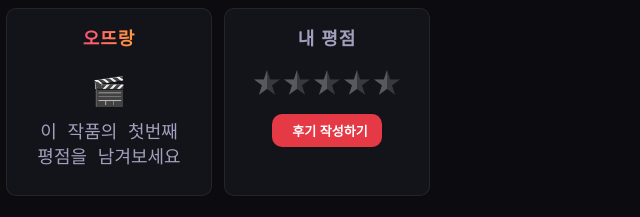
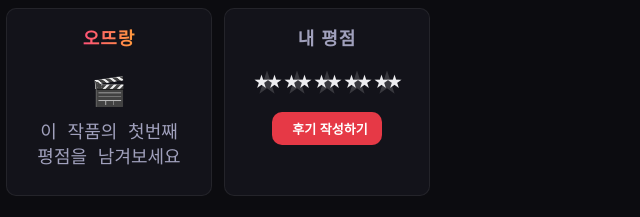
Before and after one commit to imil-maker/ottrank, a plain HTML site: page _title_detail.html in a window 1280 px wide. Shown: the part 521-738 px from the top of the page, 640-1280 px from the left. Drawn offline with nearby package versions, Linux system fonts and the light colour scheme; no server answers; some icons are missing.

Commit message:
Update title_detail.css

```diff
--- a/title_detail.css
+++ b/title_detail.css
@@ -398,21 +398,41 @@
 .ottrang-banner{display:none!important}
 /* ══ 내 평점/후기 박스 ══ */
 /* ══ 내 평점 카드 — 반개 별점 ══ */
-.my-half-star-row{display:flex;justify-content:center;gap:2px;margin:8px 0}
-.my-half-star-wrap{position:relative;width:28px;height:28px;display:inline-block;font-size:28px;color:var(--border2);line-height:1}
-/* 왼쪽 절반(홀수점) — 별의 왼쪽만 노란색 */
+.my-half-star-row{display:flex;justify-content:center;gap:4px;margin:8px 0}
+.my-half-star-wrap{
+  position:relative;width:26px;height:26px;
+  display:inline-block;cursor:pointer;
+}
+/* 기본 별 (회색) — 항상 보임 */
+.my-half-star-wrap::before{
+  content:'★';
+  position:absolute;left:0;top:0;
+  font-size:26px;line-height:1;
+  color:var(--border2);
+  pointer-events:none;
+}
+/* 왼쪽 절반 클릭 영역 (홀수점) */
 .mhs-left{
+  position:absolute;left:0;top:0;width:50%;height:100%;
+  z-index:2;cursor:pointer;
+}
+/* 오른쪽 절반 클릭 영역 (짝수점) */
+.mhs-right{
+  position:absolute;right:0;top:0;width:50%;height:100%;
+  z-index:2;cursor:pointer;
+}
+/* lit 상태: 노란별 오버레이 */
+.my-half-star-wrap.lit-half::after{
+  content:'★';
   position:absolute;left:0;top:0;width:50%;overflow:hidden;
-  font-size:28px;color:var(--border2);cursor:pointer;
-  transition:color .1s;user-select:none;line-height:1;
+  font-size:26px;line-height:1;color:var(--gold);
+  pointer-events:none;
 }
-/* 오른쪽 절반(짝수점) — 별 전체 */
-.mhs-right{
+.my-half-star-wrap.lit-full::after{
+  content:'★';
   position:absolute;left:0;top:0;width:100%;
-  font-size:28px;color:var(--border2);cursor:pointer;
-  transition:color .1s;user-select:none;line-height:1;z-index:0;
+  font-size:26px;line-height:1;color:var(--gold);
+  pointer-events:none;
 }
-.mhs-left{z-index:1}
-.mhs-left.lit,.mhs-right.lit{color:var(--gold)}
 .go-review-btn{display:inline-flex;align-items:center;gap:6px;padding:10px 24px;border-radius:var(--r);background:var(--accent);color:#fff;font-size:13px;font-weight:700;border:none;cursor:pointer;font-family:var(--font-sans);transition:background .15s}
 .go-review-btn:hover{background:#ff4d58}
```
